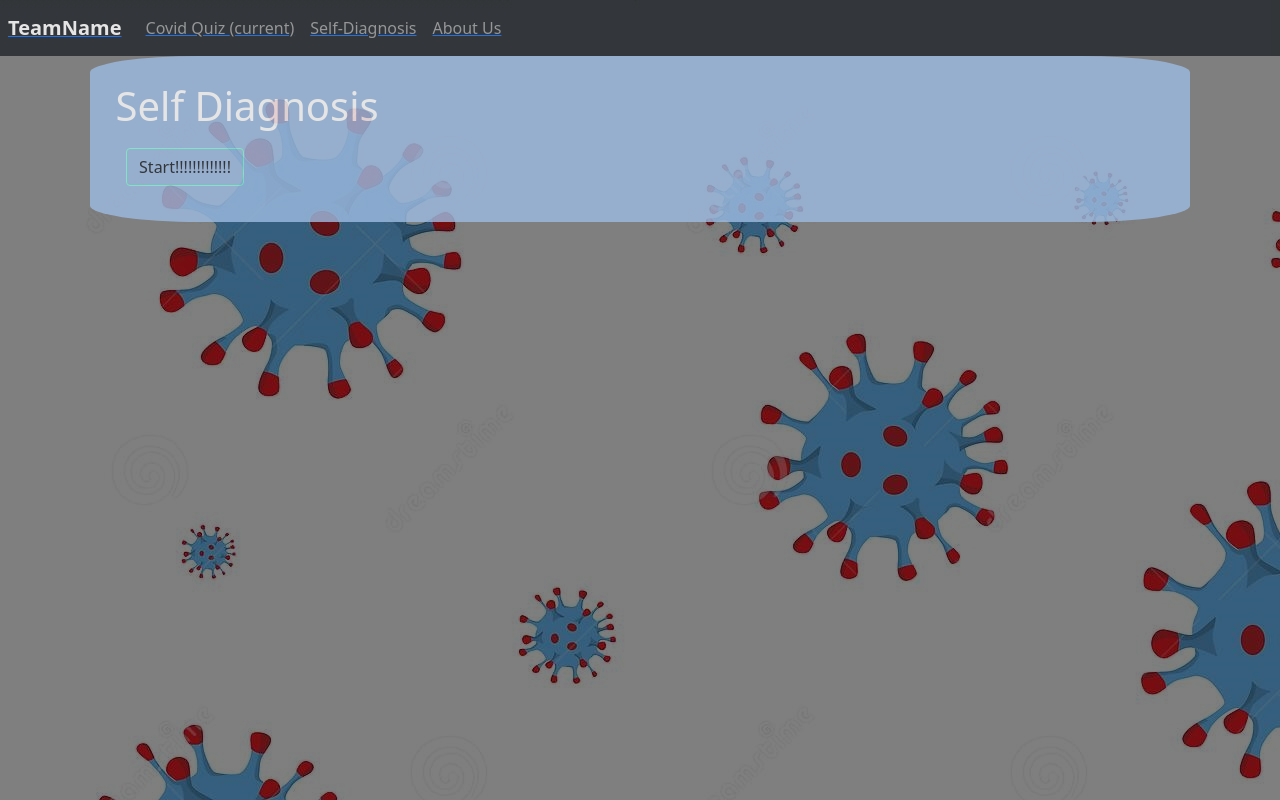
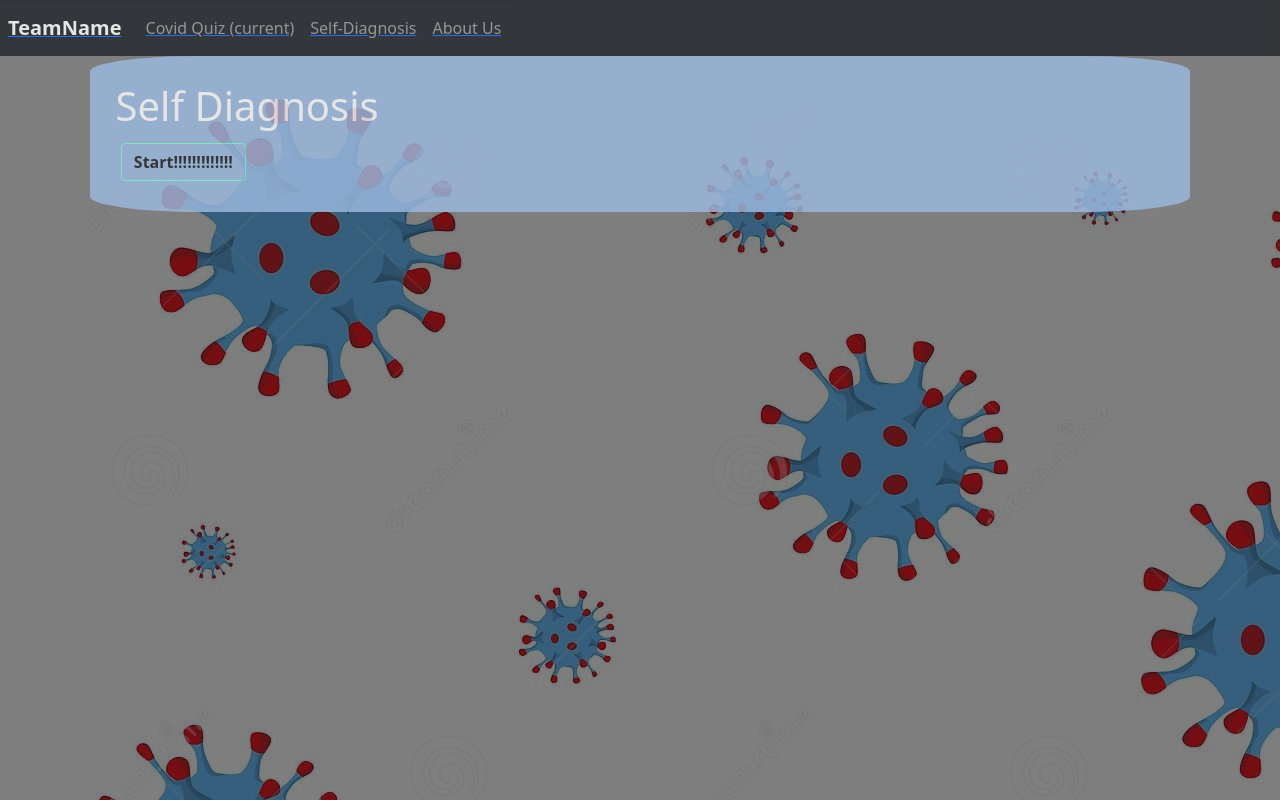
Before and after one commit to kayn0111034/htv-2021, a React (Create React App) app: page /selfdiagnosis in a window 1280 px wide. Built offline with nearby package versions, Linux system fonts and the light colour scheme.

Commit message:
aligned questions

```diff
--- a/src/components/QuizQuestion.jsx
+++ b/src/components/QuizQuestion.jsx
@@ -12,7 +12,7 @@
                     <div>
                         {question.answers.map((ans)=>(
 
-                            <div className={`btn quiz-option ${question.answers[question.correct - 1] == ans ? " correctAnswer" : ""}`}>{ans}</div>
+                            <div className={`btn quiz-option ${question.answers[question.correct - 1] == ans ? " correctAnswer" : ''}`}>{ans}</div>
                         ))}
 
                         <div>Correct!</div>
--- a/src/index.css
+++ b/src/index.css
@@ -16,6 +16,7 @@
 }
 
 .home div{
+  text-shadow: 0.2em 0.2em 0.2em rgb(0, 0, 0);
   padding: 5%;
 }
 
@@ -68,11 +69,13 @@
 
 div .correctAnswer{
   background-color: aquamarine;
+  font-weight:bold;
 }
 
 .quiz-option, .interactive-pane button  {
   border-color: aquamarine;
-  margin: 1%;
+  margin: 0.5%;
+  font-weight:bold;
 
 }
 
@@ -83,10 +86,6 @@
 
 }
 
-.question-box{
-  display: flex;
-  flex-direction: row;
-}
 
 
 .interactive-pane{
--- a/src/quizquestions.json
+++ b/src/quizquestions.json
@@ -15,6 +15,10 @@
         "answers" : ["My grandparents", "My parents", "My friends", "Everyone"],
         "correct" : 4
     },
+    {"question" : "What is quarantine?",
+        "answers" : ["Drying off after a shower", "Having to stay home", "Not sleeping for a whole week", "Shopping for masks"],
+        "correct" : 2
+    },
     {"question" : "Why do people quarantine?",
         "answers" : ["To stop the virus from spreading", "To grow their hair", "To make the virus feel lonely", "To make time go slower"],
         "correct" : 1
@@ -25,4 +29,5 @@
         "correct" : 1
     }
 
+
 ]
```
